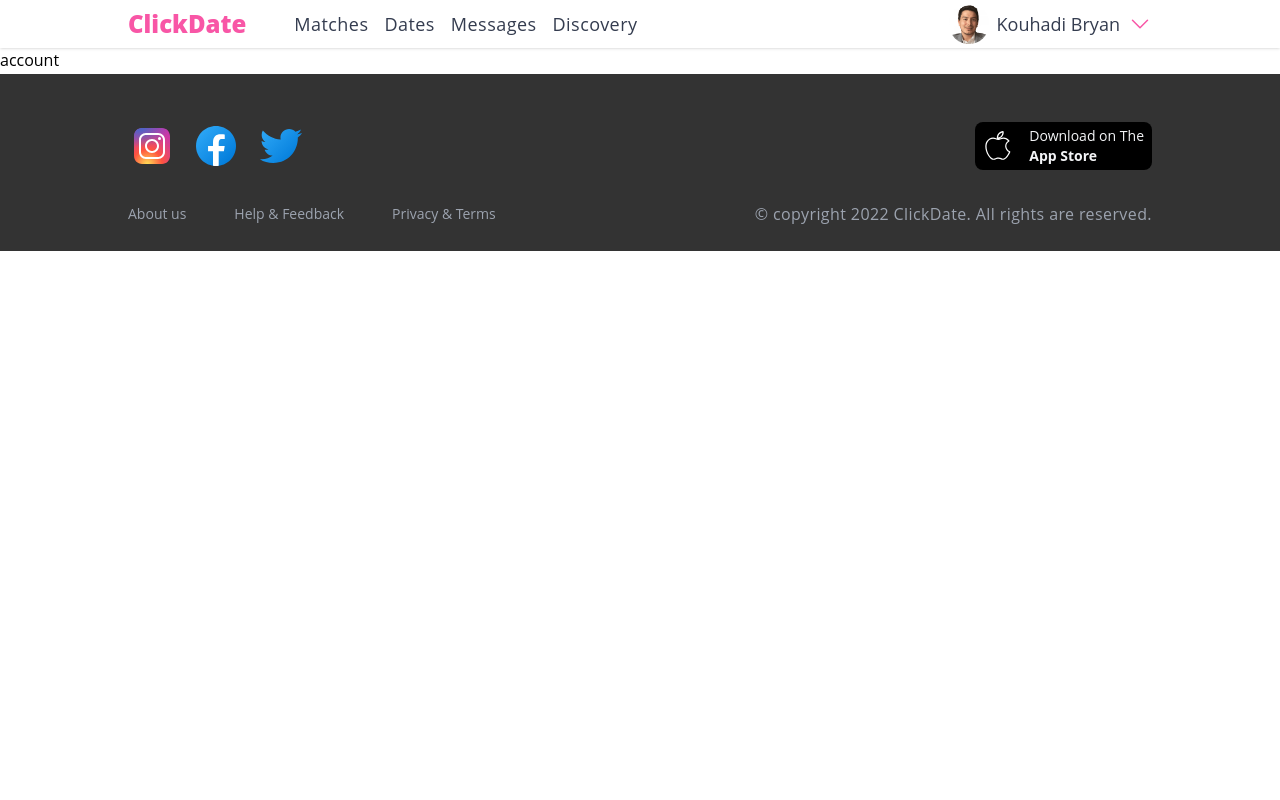
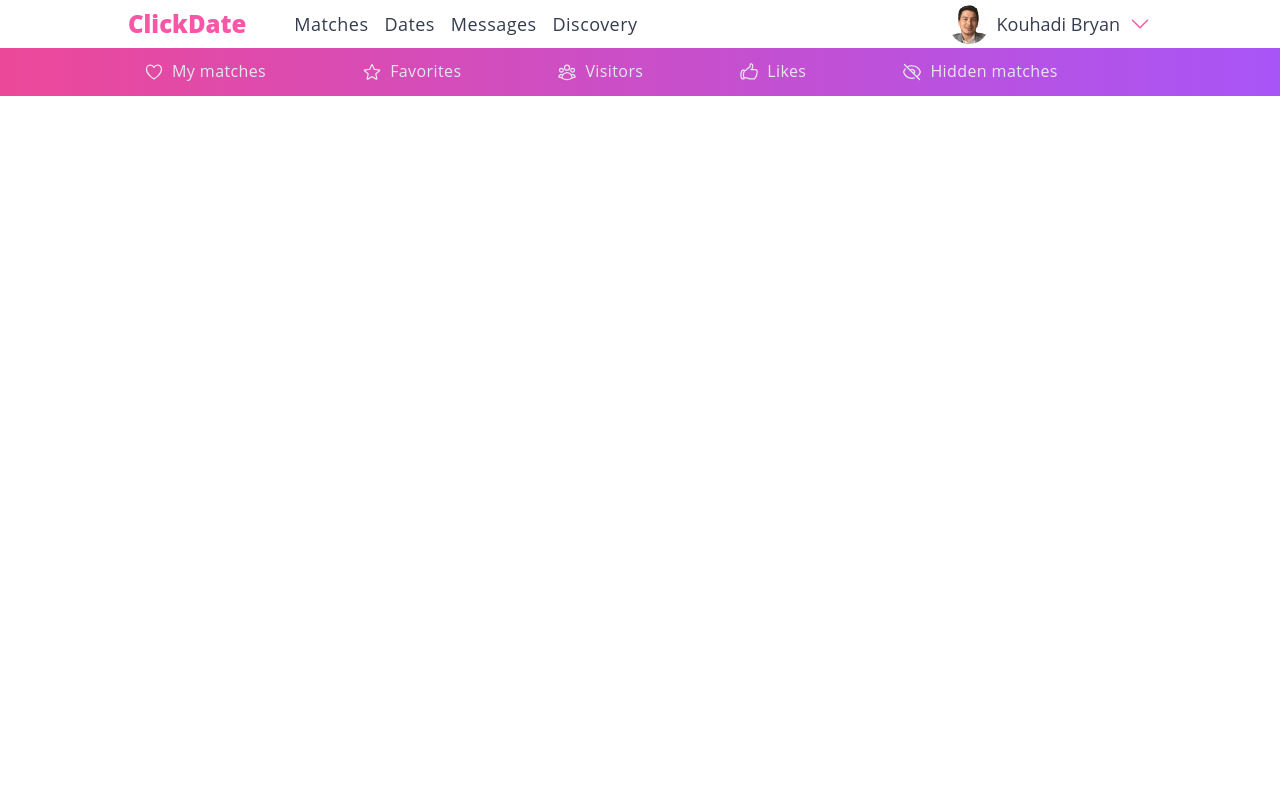
Before and after one commit to abdelrany/Dating-web-App, a Next.js app in the folder front-end/: page /account in a window 1280 px wide. Shown: the top 800 px of the page. Built offline with nearby package versions, Linux system fonts and the light colour scheme.

Commit message:
feat: added sharedNav

```diff
--- a/front-end/app/account/page.tsx
+++ b/front-end/app/account/page.tsx
@@ -1,11 +1,21 @@
 import React from 'react'
+import SharedPageNav from '../../components/SharedPageNav'
+import { UserGroupIcon, StarIcon, HandThumbUpIcon, EyeSlashIcon, HeartIcon } from '@heroicons/react/24/outline'
 
-type Props = {}
+const sharednavLinks = [
+  {title:'My matches', icon: <HeartIcon className='h-5 w-5'/>},
+  {title:'Favorites', icon: <StarIcon className='h-5 w-5'/>},
+  {title:'Visitors', icon: <UserGroupIcon className='h-5 w-5'/>},
+  {title:'Likes', icon: <HandThumbUpIcon className='h-5 w-5'/>},
+  {title:'Hidden matches', icon: <EyeSlashIcon className='h-5 w-5'/>},
+]
 
-const account = (props: Props) => {
+const Account = () => {
   return (
-    <div>account</div>
+    <div className='min-h-screen'>
+        <SharedPageNav sharednavLinks={sharednavLinks}/>
+    </div>
   )
 }
 
-export default account
+export default Account
```
